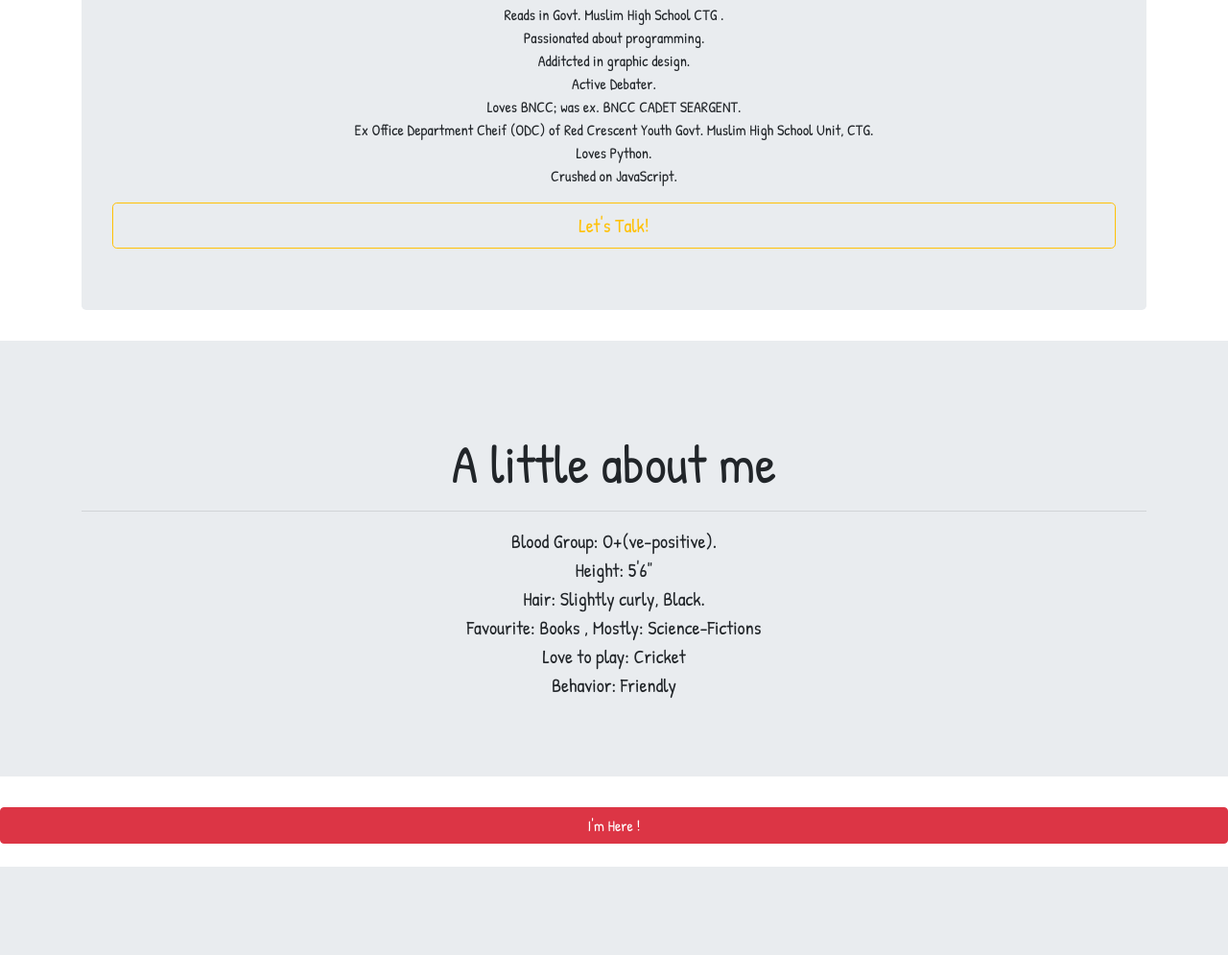
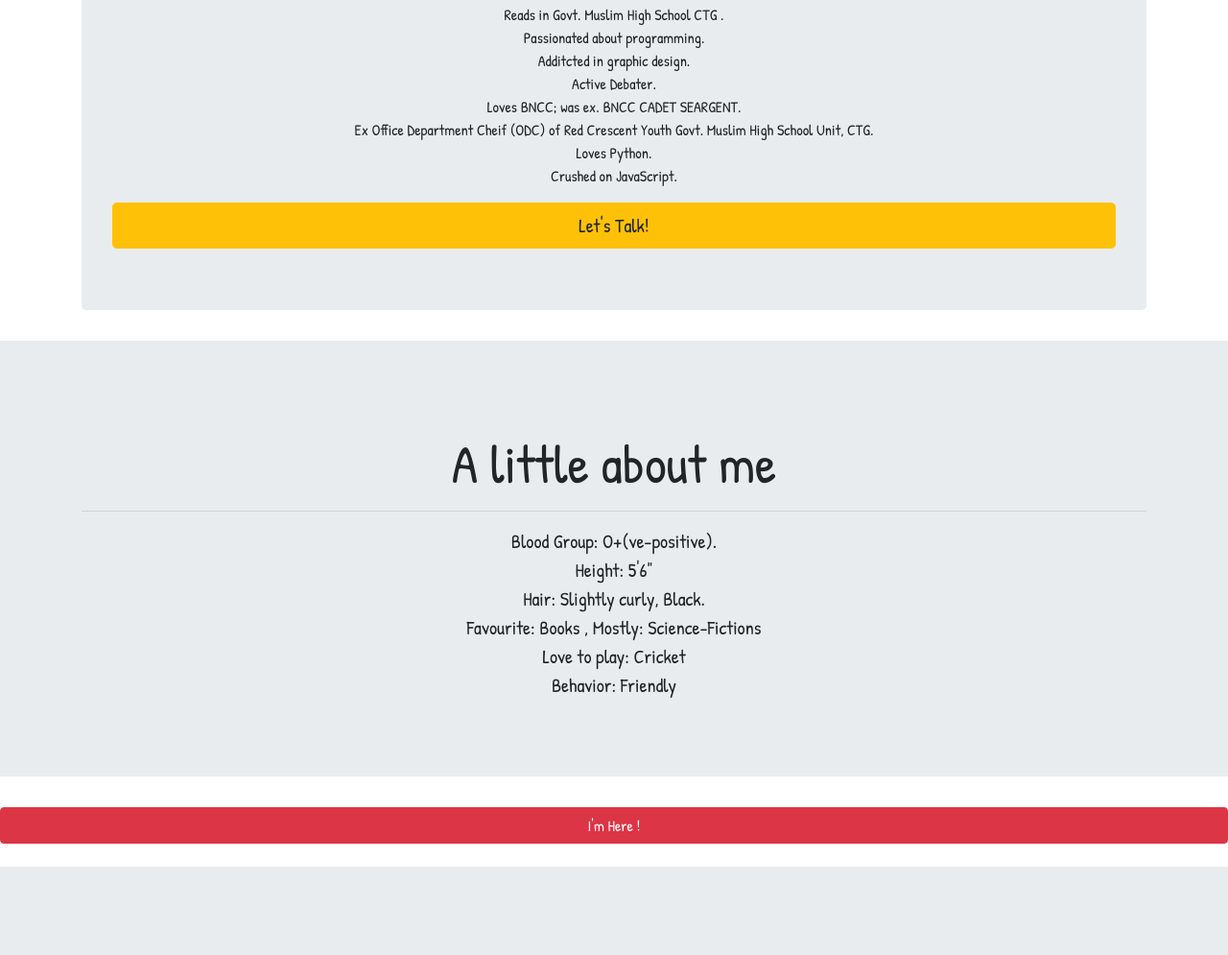
Before and after one commit to mahtamun-hoque-fahim/portfolio, a plain HTML site: page git_web_home.html in a window 1280 px wide. Shown: the part 839-1834 px from the top of the page at 96% size. Drawn offline with nearby package versions, Linux system fonts and the light colour scheme.

Commit message:
Let's talk buttons outline removed

```diff
--- a/git_web_home.html
+++ b/git_web_home.html
@@ -98,7 +98,7 @@
              <!--pop over-->
              <!-- Button trigger modal -->
 
-<button type="button" class="btn btn-outline-warning btn-lg btn-block" data-toggle="modal" data-target="#exampleModal">
+<button type="button" class="btn btn-warning btn-lg btn-block" data-toggle="modal" data-target="#exampleModal">
  Let's Talk!
 </button>
 
```
